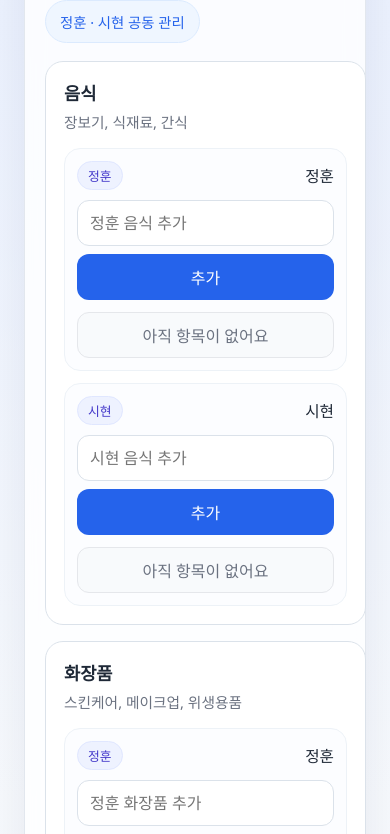
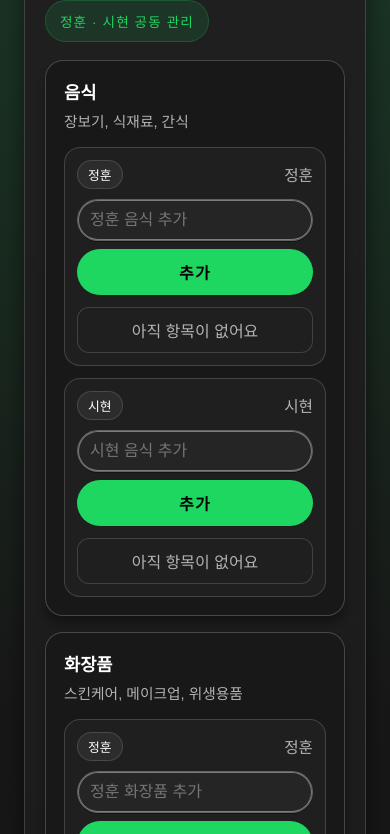
Before and after one commit to newyearhun/tokyo_thrift, a plain HTML site: page index.html in a window 390 px wide. Shown: the part 96-930 px from the top of the page. Drawn offline with Linux system fonts and the light colour scheme.

Commit message:
Apply dark Spotify-inspired theme

```diff
--- a/index.html
+++ b/index.html
@@ -7,14 +7,17 @@
   <style>
     :root {
       color-scheme: light;
-      --bg: #f5f7fb;
-      --card: rgba(255, 255, 255, 0.9);
-      --text: #1f2937;
-      --muted: #6b7280;
-      --line: #dbe2ea;
-      --accent: #2563eb;
-      --accent-hover: #1d4ed8;
-      --shadow: 0 18px 50px rgba(15, 23, 42, 0.08);
+      --bg: #121212;
+      --panel: #181818;
+      --panel-2: #1f1f1f;
+      --panel-3: #252525;
+      --text: #ffffff;
+      --muted: #b3b3b3;
+      --line: #4d4d4d;
+      --accent: #1ed760;
+      --accent-hover: #1db954;
+      --shadow: rgba(0, 0, 0, 0.5) 0px 8px 24px;
+      --shadow-soft: rgba(0, 0, 0, 0.3) 0px 8px 8px;
       --radius: 18px;
     }
 
@@ -25,10 +28,11 @@
     body {
       margin: 0;
       min-height: 100vh;
-      font-family: system-ui, -apple-system, BlinkMacSystemFont, "Segoe UI", sans-serif;
+      font-family: "SpotifyMixUI", "CircularSp-Arab", "CircularSp-Hebr", "CircularSp-Cyrl", "CircularSp-Grek", "CircularSp-Deva", "Helvetica Neue", Helvetica, Arial, "Hiragino Sans", "Hiragino Kaku Gothic ProN", Meiryo, "MS Gothic", sans-serif;
       background:
-        radial-gradient(circle at top, #e8efff 0%, transparent 35%),
-        linear-gradient(180deg, #f8fbff 0%, var(--bg) 100%);
+        radial-gradient(circle at top, rgba(30, 215, 96, 0.18) 0%, transparent 32%),
+        radial-gradient(circle at bottom right, rgba(83, 157, 245, 0.12) 0%, transparent 28%),
+        linear-gradient(180deg, #1a1a1a 0%, var(--bg) 100%);
       color: var(--text);
       padding: 24px;
     }
@@ -36,10 +40,10 @@
     .app {
       width: min(100%, 1200px);
       margin: 0 auto;
-      background: rgba(255, 255, 255, 0.78);
+      background: linear-gradient(180deg, rgba(31, 31, 31, 0.98) 0%, rgba(24, 24, 24, 0.98) 100%);
       backdrop-filter: blur(14px);
-      border: 1px solid rgba(219, 226, 234, 0.8);
-      border-radius: 28px;
+      border: 1px solid rgba(124, 124, 124, 0.38);
+      border-radius: 24px;
       box-shadow: var(--shadow);
       padding: 28px;
     }
@@ -60,12 +64,14 @@
 
     .badge {
       padding: 10px 14px;
-      border-radius: 999px;
-      background: #eff6ff;
+      border-radius: 9999px;
+      background: rgba(30, 215, 96, 0.12);
       color: var(--accent);
-      font-size: 0.9rem;
+      font-size: 0.85rem;
       white-space: nowrap;
-      border: 1px solid #dbeafe;
+      border: 1px solid rgba(30, 215, 96, 0.22);
+      letter-spacing: 0.08em;
+      text-transform: uppercase;
     }
 
     .grid {
@@ -75,10 +81,11 @@
     }
 
     .category {
-      background: var(--card);
-      border: 1px solid var(--line);
+      background: var(--panel);
+      border: 1px solid rgba(77, 77, 77, 0.9);
       border-radius: var(--radius);
       padding: 18px;
+      box-shadow: var(--shadow-soft);
     }
 
     .category h2 {
@@ -99,9 +106,9 @@
     }
 
     .owner-panel {
-      border: 1px solid #edf2f7;
+      border: 1px solid rgba(77, 77, 77, 0.8);
       border-radius: 16px;
-      background: #fcfdff;
+      background: var(--panel-2);
       padding: 12px;
     }
 
@@ -124,10 +131,10 @@
       justify-content: center;
       padding: 4px 10px;
       border-radius: 999px;
-      background: #eef2ff;
-      color: #4338ca;
+      background: rgba(255, 255, 255, 0.06);
+      color: var(--text);
       font-size: 0.8rem;
-      border: 1px solid #e0e7ff;
+      border: 1px solid rgba(124, 124, 124, 0.35);
     }
 
     .input-row {
@@ -139,34 +146,40 @@
     input {
       flex: 1;
       min-width: 0;
-      border: 1px solid var(--line);
-      border-radius: 12px;
+      border: 1px solid rgba(124, 124, 124, 0.7);
+      border-radius: 9999px;
       padding: 11px 12px;
       font: inherit;
       outline: none;
-      background: #fff;
+      background: var(--panel-3);
+      color: var(--text);
+      box-shadow: rgb(18, 18, 18) 0px 1px 0px, rgb(124, 124, 124) 0px 0px 0px 1px inset;
     }
 
     input:focus {
-      border-color: rgba(37, 99, 235, 0.45);
-      box-shadow: 0 0 0 4px rgba(37, 99, 235, 0.09);
+      border-color: var(--accent);
+      box-shadow: 0 0 0 4px rgba(30, 215, 96, 0.12);
     }
 
     .add-btn {
       border: 0;
-      border-radius: 12px;
+      border-radius: 9999px;
       padding: 11px 14px;
       background: var(--accent);
-      color: #fff;
+      color: #000;
       font: inherit;
       cursor: pointer;
       white-space: nowrap;
-      transition: transform 0.15s ease, background 0.15s ease;
+      font-weight: 700;
+      letter-spacing: 0.08em;
+      text-transform: uppercase;
+      transition: transform 0.15s ease, background 0.15s ease, box-shadow 0.15s ease;
     }
 
     .add-btn:hover {
       transform: translateY(-1px);
       background: var(--accent-hover);
+      box-shadow: var(--shadow-soft);
     }
 
     ul {
@@ -183,8 +196,8 @@
       justify-content: space-between;
       gap: 10px;
       padding: 10px 12px;
-      background: #f8fafc;
-      border: 1px solid #e5e7eb;
+      background: #1f1f1f;
+      border: 1px solid rgba(77, 77, 77, 0.75);
       border-radius: 12px;
       word-break: break-word;
     }
@@ -192,7 +205,7 @@
     li.done {
       color: var(--muted);
       text-decoration: line-through;
-      opacity: 0.7;
+      opacity: 0.72;
     }
 
     .item-text {
@@ -212,16 +225,19 @@
       padding: 7px 10px;
       font-size: 0.85rem;
       cursor: pointer;
+      font-weight: 700;
+      letter-spacing: 0.06em;
+      text-transform: uppercase;
     }
 
     .check {
-      background: #dcfce7;
-      color: #166534;
+      background: rgba(30, 215, 96, 0.18);
+      color: #1ed760;
     }
 
     .remove {
-      background: #fee2e2;
-      color: #991b1b;
+      background: rgba(243, 114, 127, 0.18);
+      color: #f3727f;
     }
 
     .footer {
@@ -238,6 +254,10 @@
       line-height: 1.5;
     }
 
+    .owner-name {
+      color: var(--muted);
+    }
+
     @media (max-width: 960px) {
       .grid,
       .owner-grid {
@@ -248,7 +268,7 @@
     @media (max-width: 640px) {
       .app {
         padding: 20px;
-        border-radius: 22px;
+        border-radius: 20px;
       }
 
       header {
```
